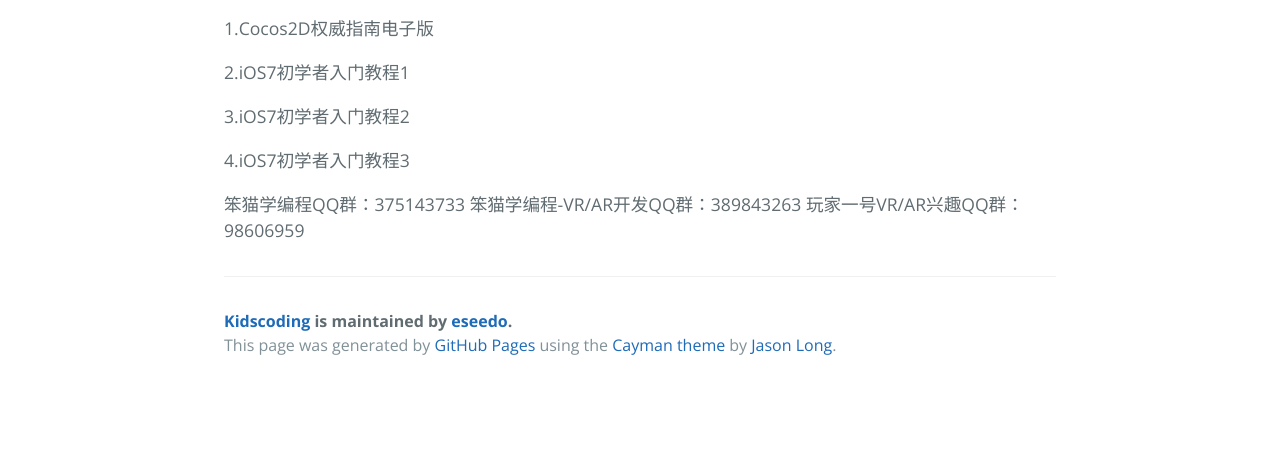
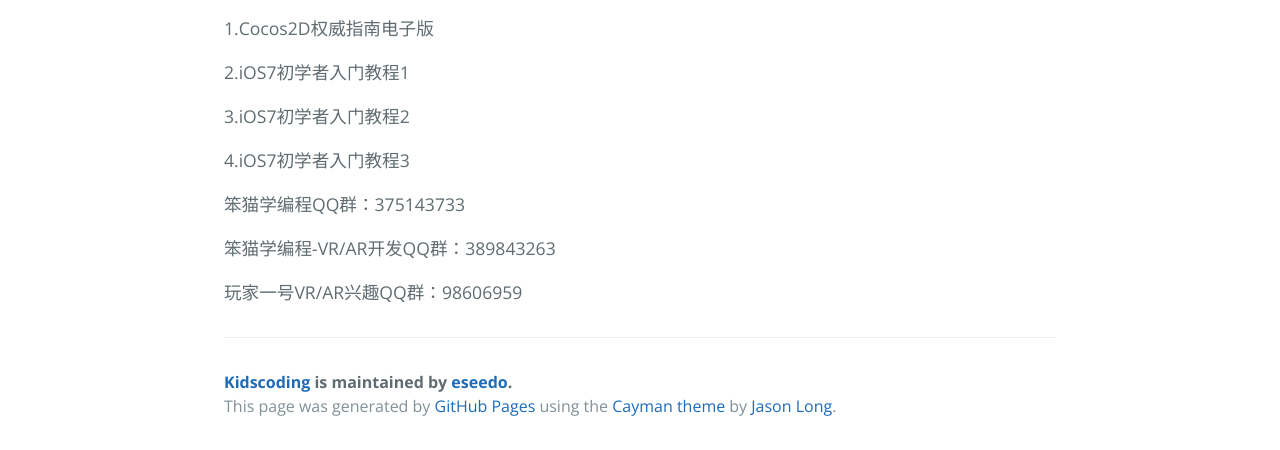
Before and after one commit to eseedo/iOSCourse, a plain HTML site: page index.html in a window 1280 px wide. Shown: the part 514-964 px from the top of the page. Before the commit the page ends 903 px from the top, so only its background shows below. Drawn offline with nearby package versions, Linux system fonts and the light colour scheme.

Commit message:
Create gh-pages branch via GitHub

```diff
--- a/index.html
+++ b/index.html
@@ -32,9 +32,11 @@
 
 <p>4.iOS7初学者入门教程3</p>
 
-<p>笨猫学编程QQ群：375143733
-笨猫学编程-VR/AR开发QQ群：389843263
-玩家一号VR/AR兴趣QQ群：98606959</p>
+<p>笨猫学编程QQ群：375143733</p>
+
+<p>笨猫学编程-VR/AR开发QQ群：389843263</p>
+
+<p>玩家一号VR/AR兴趣QQ群：98606959</p>
 
       <footer class="site-footer">
         <span class="site-footer-owner"><a href="https://github.com/eseedo/kidscoding">Kidscoding</a> is maintained by <a href="https://github.com/eseedo">eseedo</a>.</span>
--- a/params.json
+++ b/params.json
@@ -1,6 +1,6 @@
 {
   "name": "Kidscoding",
   "tagline": "iOS7初学者入门",
-  "body": "kidscoding\r\n==========\r\n\r\niOS7初学者入门\r\n\r\n1.Cocos2D权威指南电子版\r\n\r\n2.iOS7初学者入门教程1\r\n\r\n3.iOS7初学者入门教程2\r\n\r\n4.iOS7初学者入门教程3\r\n\r\n笨猫学编程QQ群：375143733\r\n笨猫学编程-VR/AR开发QQ群：389843263\r\n玩家一号VR/AR兴趣QQ群：98606959\r\n",
+  "body": "kidscoding\r\n==========\r\n\r\niOS7初学者入门\r\n\r\n1.Cocos2D权威指南电子版\r\n\r\n2.iOS7初学者入门教程1\r\n\r\n3.iOS7初学者入门教程2\r\n\r\n4.iOS7初学者入门教程3\r\n\r\n笨猫学编程QQ群：375143733\r\n\r\n笨猫学编程-VR/AR开发QQ群：389843263\r\n\r\n玩家一号VR/AR兴趣QQ群：98606959\r\n",
   "note": "Don't delete this file! It's used internally to help with page regeneration."
 }
```
